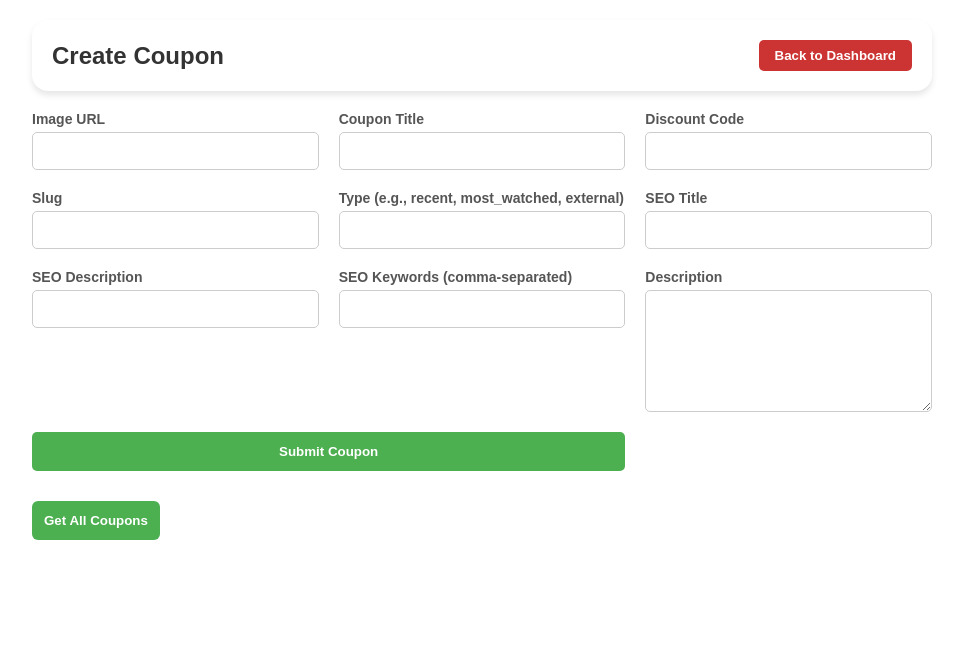
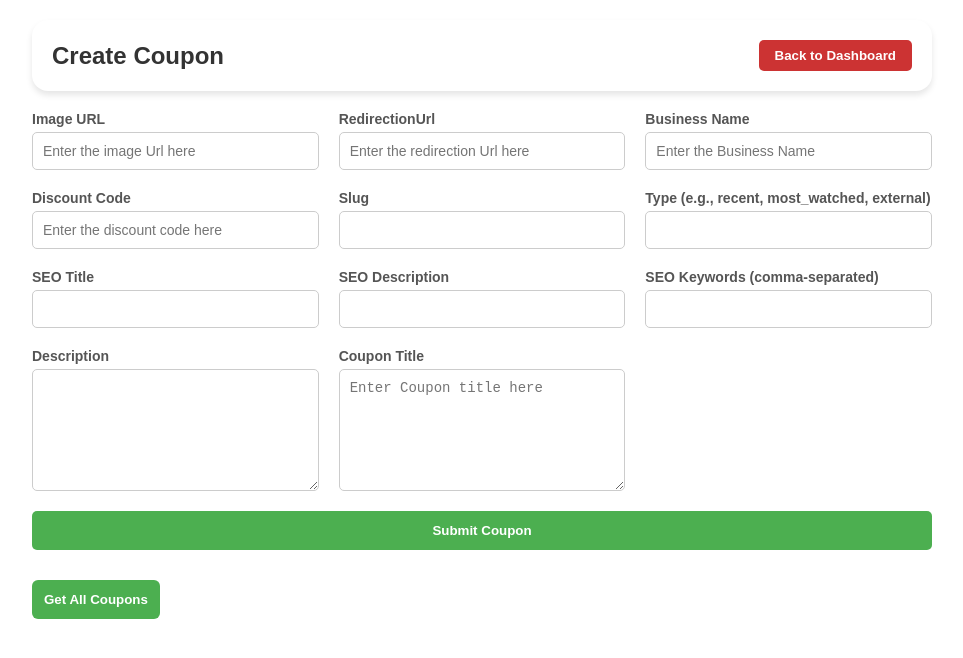
Before and after one commit to RudraPrasadMallik/SaveMate-Admin, a React (Create React App) app: page /admin/coupons in a window 1280 px wide. Shown: the top 658 px of the page, without its empty margins (158-1121 px from the left). Built offline with nearby package versions, Linux system fonts and the light colour scheme; sample sign-in values are in the browser's storage.

Commit message:
all issues has been resolved

```diff
--- a/src/Styles/ManageCoupons.css
+++ b/src/Styles/ManageCoupons.css
@@ -83,6 +83,7 @@ button[type="submit"] {
   font-weight: bold;
   cursor: pointer;
   transition: background-color 0.3s ease;
+  grid-column: 1 / -1;
 }
 
 button[type="submit"]:hover {
--- a/src/admin/components/ManageCoupons.jsx
+++ b/src/admin/components/ManageCoupons.jsx
@@ -7,8 +7,10 @@ const ManageCoupons = () => {
   const [coupon, setCoupon] = useState({
     imgUrl: "",
     title: "",
+    businessName:"",
     description: "",
     discountCode: "",
+    redirectionUrl:"",
     slug: "",
     seoTitle: "",
     seoDescription: "",
@@ -36,10 +38,13 @@ const ManageCoupons = () => {
   const handleSubmit = (e) => {
     e.preventDefault();
 
-    // Validate required fields
+
     const errors = {};
     if (!coupon.title.trim()) {
-      errors.title = "Title is required.";
+      errors.title = "Title is required...";
+    }
+    if(!coupon.businessName.trim()){
+      errors.businessName ="Business Name is Required...";
     }
 
     if (Object.keys(errors).length > 0) {
@@ -49,12 +54,14 @@ const ManageCoupons = () => {
 
     AdminApi.createCoupon(coupon)
       .then(() => {
-        alert("Coupon created successfully!");
+         alert("Coupon created successfully!");
         setCoupon({
           imgUrl: "",
           title: "",
+          businessName:"",
           description: "",
           discountCode: "",
+          redirectionUrl:"",
           slug: "",
           seoTitle: "",
           seoDescription: "",
@@ -99,6 +106,7 @@ const ManageCoupons = () => {
       });
   };
 
+
   return (
     <div className="admin-container">
       <div className="admin-header">
@@ -115,22 +123,34 @@ const ManageCoupons = () => {
             name="imgUrl"
             value={coupon.imgUrl}
             onChange={handleChange}
+            placeholder="Enter the image Url here"
           />
         </label>
 
         <label>
-          Coupon Title
+          RedirectionUrl
           <input
-            name="title"
-            value={coupon.title}
+            name="redirectionUrl"
+            value={coupon.redirectionUrl}
             onChange={handleChange}
+            placeholder="Enter the redirection Url here"
           />
-          {fieldErrors.title && (
+        </label>
+        <label>
+          Business Name
+          <input
+            name="businessName"
+            value={coupon.businessName}
+            onChange={handleChange}
+            placeholder="Enter the Business Name"
+          />
+          {fieldErrors.businessName &&  (
             <div className="error-message" style={{ color: "red" }}>
               {fieldErrors.title}
             </div>
           )}
         </label>
+
 
         <label>
           Discount Code
@@ -138,6 +158,7 @@ const ManageCoupons = () => {
             name="discountCode"
             value={coupon.discountCode}
             onChange={handleChange}
+            placeholder="Enter the discount code here"
           />
         </label>
 
@@ -195,8 +216,24 @@ const ManageCoupons = () => {
           ></textarea>
         </label>
 
+        <label>
+          Coupon Title
+          <textarea
+            name="title"
+            value={coupon.title}
+            onChange={handleChange}
+            placeholder="Enter Coupon title here"
+          />
+          {fieldErrors.title &&  (
+            <div className="error-message" style={{ color: "red" }}>
+              {fieldErrors.title}
+            </div>
+          )}
+        </label>
+
         <button type="submit">Submit Coupon</button>
       </form>
+
 
       {errorMessage && (
         <div className="error-message" style={{ color: "red", marginTop: "10px" }}>
--- a/src/api/AdminApi.js
+++ b/src/api/AdminApi.js
@@ -5,10 +5,10 @@ class AdminApi {
     this.api = axios.create({
       baseURL:"http://localhost:8081",
       //"https://savemate.onrender.com",
+
       withCredentials: true,
     });
 
-    // ✅ Add request interceptor to attach token
     this.api.interceptors.request.use((config) => {
       const token = localStorage.getItem("admin_token");
       if (token) {
@@ -17,7 +17,6 @@ class AdminApi {
       return config;
     });
 
-    // ✅ Add response interceptor to handle expired tokens
     this.api.interceptors.response.use(
       (response) => response,
       (error) => {
```
